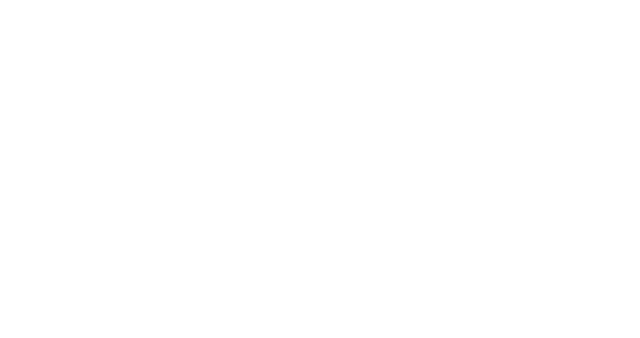
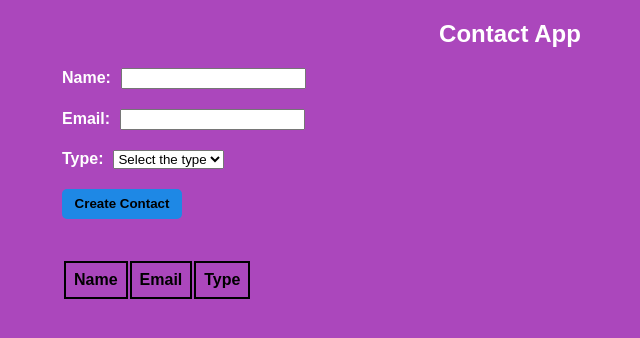
Before and after one commit to TanvirNiazKhan/Simple-Contact-App, a React (Create React App) app: page / in a window 1280 px wide. Shown: the top 338 px of the page, without its empty margins (130-770 px from the left). Built offline with nearby package versions, Linux system fonts and the light colour scheme.

Commit message:
added css

```diff
--- a/src/App.css
+++ b/src/App.css
@@ -1,38 +1,6 @@
-.App {
-  text-align: center;
+body {
+  margin: 0;
+  padding: 0;
+  background-color: #ab47bc;
+  font-family: Arial;
 }
-
-.App-logo {
-  height: 40vmin;
-  pointer-events: none;
-}
-
-@media (prefers-reduced-motion: no-preference) {
-  .App-logo {
-    animation: App-logo-spin infinite 20s linear;
-  }
-}
-
-.App-header {
-  background-color: #282c34;
-  min-height: 100vh;
-  display: flex;
-  flex-direction: column;
-  align-items: center;
-  justify-content: center;
-  font-size: calc(10px + 2vmin);
-  color: white;
-}
-
-.App-link {
-  color: #61dafb;
-}
-
-@keyframes App-logo-spin {
-  from {
-    transform: rotate(0deg);
-  }
-  to {
-    transform: rotate(360deg);
-  }
-}
--- a/src/App.js
+++ b/src/App.js
@@ -1,8 +1,37 @@
-import logo from "./logo.svg";
+import { useState } from "react";
 import "./App.css";
-
+import Contact from "./Components/Contact.jsx";
+import Table from "./Components/Table";
 function App() {
-  return <div></div>;
+  const [contacts, setContacts] = useState([]);
+  const getInput = (values) => {
+    console.log(values);
+    setContacts([].concat(values, contacts));
+  };
+  console.log(contacts);
+  return (
+    <div
+      style={{
+        width: "100%",
+        alignItems: "center",
+      }}
+    >
+      <div
+        style={{
+          display: "flex",
+          margin: "auto",
+          width: "70%",
+          flexDirection: "column",
+        }}
+      >
+        <h2 style={{ color: "white", width: "100%", textAlign: "center" }}>
+          Contact App
+        </h2>
+        <Contact getInput={getInput} />
+        <Table contacts={contacts} />
+      </div>
+    </div>
+  );
 }
 
 export default App;
--- /dev/null
+++ b/src/Components/Contact.jsx
@@ -0,0 +1,104 @@
+import { useState } from "react";
+
+const initialState = {
+  name: "",
+  email: "",
+  group: "",
+};
+
+const Contact = ({ getInput }) => {
+  const [values, setValue] = useState({ ...initialState });
+  const { name, email, group } = values;
+  const handleInput = (e) => {
+    setValue({
+      ...values,
+      [e.target.name]: e.target.value,
+    });
+  };
+
+  const handleSubmit = (e) => {
+    e.preventDefault();
+    getInput(values);
+    setValue({ ...initialState });
+  };
+
+  return (
+    <div>
+      <div>
+        <form onSubmit={handleSubmit}>
+          <div style={{ marginBottom: "20px" }}>
+            <label
+              htmlFor="name"
+              style={{
+                color: "white",
+                fontWeight: "bold",
+                marginRight: "10px",
+              }}
+            >
+              Name:
+            </label>
+            <input
+              type="name"
+              name="name"
+              value={name}
+              onChange={handleInput}
+            />
+          </div>
+          <div style={{ marginBottom: "20px" }}>
+            <label
+              htmlFor="email"
+              style={{
+                color: "white",
+                fontWeight: "bold",
+                marginRight: "10px",
+              }}
+            >
+              Email:
+            </label>
+            <input
+              type="email"
+              name="email"
+              value={email}
+              onChange={handleInput}
+            />
+          </div>
+          <label
+            htmlFor="group"
+            style={{
+              color: "white",
+              fontWeight: "bold",
+              marginRight: "10px",
+              marginTop: "10px",
+            }}
+          >
+            Type:
+          </label>
+          <select name="group" id="" value={group} onChange={handleInput}>
+            <option value="">Select the type</option>
+
+            <option value="Home">Home</option>
+            <option value="Office">Office</option>
+          </select>
+          <br />
+          <input
+            type="submit"
+            style={{
+              marginTop: "20PX",
+              height: "30px",
+              width: "120px",
+              backgroundColor: "#1e88e5",
+              border: "none",
+              borderRadius: "5px",
+              marginBottom: "40px",
+              cursor: "pointer",
+              fontWeight: "bold",
+            }}
+            value="Create Contact"
+          />
+        </form>
+      </div>
+    </div>
+  );
+};
+
+export default Contact;
--- /dev/null
+++ b/src/Components/Table.css
@@ -0,0 +1,6 @@
+th,
+td {
+  text-align: left;
+  padding: 8px;
+  border: 2px solid black;
+}
--- /dev/null
+++ b/src/Components/Table.js
@@ -0,0 +1,27 @@
+import { useState } from "react";
+import "./Table.css";
+function Table({ contacts }) {
+  return (
+    <div>
+      <table>
+        <thead>
+          <tr>
+            <th>Name</th>
+            <th>Email</th>
+            <th>Type</th>
+          </tr>
+        </thead>
+        <tbody>
+          {contacts.map((contact, index) => (
+            <tr key={index}>
+              <td>{contact.name}</td>
+              <td>{contact.email}</td>
+              <td>{contact.group}</td>
+            </tr>
+          ))}
+        </tbody>
+      </table>
+    </div>
+  );
+}
+export default Table;
```
